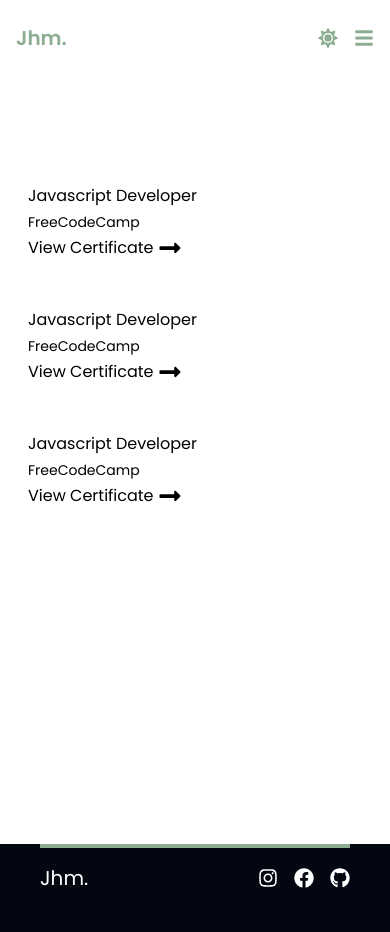
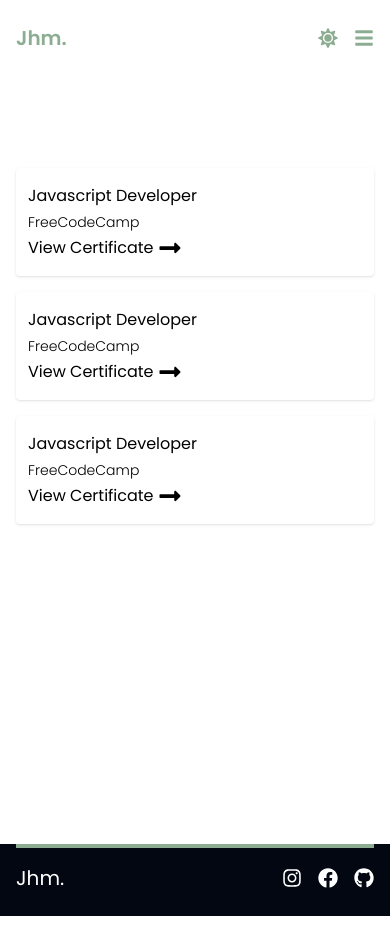
Before and after one commit to JonathanMoralde/portfolio-app, a Next.js app: page /experience in a window 390 px wide. Built offline with nearby package versions, Linux system fonts and the light colour scheme.

Commit message:
mobile & tablet ui done

```diff
--- a/src/app/about/page.tsx
+++ b/src/app/about/page.tsx
@@ -46,8 +46,8 @@ const About = () => {
       <main className="min-h-screen">
         <Navbar />
         {/* About section */}
-        <section className="container text-white px-4 py-10">
-          <article className="container">
+        <section className="w-full text-white px-4 py-10 md:px-10">
+          <article className="w-full">
             <SectionTitle text="About" />
 
             <p className="mb-4 text-xl ">
@@ -61,11 +61,11 @@ const About = () => {
         </section>
 
         {/* Tech stack section */}
-        <section className="container text-white px-4 pb-10">
-          <article className="container">
+        <section className="w-full text-white px-4 md:px-10 pb-10">
+          <article className="w-full">
             <SectionTitle text="Technology Stack" />
 
-            <div className="container flex flex-wrap">
+            <div className="w-full flex flex-wrap">
               {techStackImages.map((url, index) => (
                 <StackCard key={index} url={url} />
               ))}
@@ -74,10 +74,10 @@ const About = () => {
         </section>
 
         {/* Education background section */}
-        <section className="container text-white px-4 pb-10">
+        <section className="w-full text-white px-4 md:px-10 pb-10">
           <SectionTitle text="Educational Background" />
 
-          <article className="container flex flex-wrap">
+          <article className="w-full grid grid-cols-1 md:grid-cols-2 gap-4 md:gap-6">
             {educationalBgDetails.map((entry, index) => (
               <EducationalBg
                 key={index}
--- a/src/app/contact/page.tsx
+++ b/src/app/contact/page.tsx
@@ -8,8 +8,8 @@ const Contact = () => {
       <Navbar />
 
       {/* Contact Section */}
-      <section className="container px-4 py-10 text-white">
-        <article className="container">
+      <section className="w-full px-4 md:px-10 py-10 text-white">
+        <article className="w-full">
           <SectionTitle text="Contact" />
           <p className="mb-4">Interested in working together?</p>
           <p className="mb-4">
--- a/src/app/experience/page.tsx
+++ b/src/app/experience/page.tsx
@@ -9,12 +9,14 @@ const Experience = () => {
       <Navbar />
 
       {/* Certification Section */}
-      <section className="container px-4 py-10 text-white">
-        <article className="container">
+      <section className="w-full px-4 md:px-10 py-10 text-white">
+        <article className="w-full">
           <SectionTitle text="Certifications" />
-          <CertificationCard />
-          <CertificationCard />
-          <CertificationCard />
+          <div className="grid grid-cols-1 md:grid-cols-2 gap-4">
+            <CertificationCard />
+            <CertificationCard />
+            <CertificationCard />
+          </div>
         </article>
       </section>
     </main>
--- a/src/app/page.tsx
+++ b/src/app/page.tsx
@@ -41,7 +41,8 @@ export default function Home() {
             <StyledBtn text="View All" margin="mx-0 mb-4" />
           </div>
 
-          <article className="container">
+          <article className="grid grid-cols-1 gap-4 md:grid-cols-2">
+            <ProjectCard />
             <ProjectCard />
             <ProjectCard />
             <ProjectCard />
--- a/src/app/projects/page.tsx
+++ b/src/app/projects/page.tsx
@@ -8,9 +8,10 @@ const Projects = () => {
     <main>
       <Navbar />
       {/* Projects Section */}
-      <section className="container px-4 py-10 text-white">
+      <section className="w-full px-4 md:px-10 py-10 text-white">
         <SectionTitle text="Projects" />
-        <article className="container">
+        <article className="grid grid-cols-1 gap-4 md:grid-cols-2">
+          <ProjectCard />
           <ProjectCard />
           <ProjectCard />
           <ProjectCard />
--- a/src/components/certification/certification_card.tsx
+++ b/src/components/certification/certification_card.tsx
@@ -4,9 +4,9 @@ import { FaLocationArrow, FaLongArrowAltRight } from "react-icons/fa";
 
 const CertificationCard = () => {
   return (
-    <div className="container mb-4 bg-white text-black py-4 px-3 rounded">
+    <div className="container shadow bg-white text-black py-4 px-3 rounded">
       <h3 className="mb-1">Javascript Developer</h3>
-      <p className={"text-sm mb-1"}>FreeCodeCamp</p>
+      <p className={"text-sm mb-1 font-light"}>FreeCodeCamp</p>
       <div className="flex">
         <Link href="#" className="flex group ">
           View Certificate
--- a/src/components/drawer/drawer.tsx
+++ b/src/components/drawer/drawer.tsx
@@ -16,7 +16,7 @@ const Drawer = ({ isOpen, setIsOpen }: DrawerProps) => {
 
   return (
     <div
-      className={`bg-white fixed top-0 left-0 right-0 bottom-0 transition-all ${
+      className={`bg-white dark:bg-gray-950 dark:text-white fixed top-0 left-0 right-0 bottom-0 transition-all ${
         !isOpen ? "translate-x-full" : ""
       } z-10`}
     >
--- a/src/components/footer.tsx
+++ b/src/components/footer.tsx
@@ -4,11 +4,11 @@ import Link from "next/link";
 
 const Footer = () => {
   return (
-    <div className="w-full pb-10 bg-gray-950">
+    <div className="w-full pb-6 md:pb-10 bg-gray-950">
       {/* divider */}
-      <div className=" h-1 bg-olive-green mx-10 mb-4"></div>
+      <div className=" h-1 bg-olive-green mx-4 md:mx-10 mb-4"></div>
       {/* logo & social icons */}
-      <div className="flex justify-between items-center px-10">
+      <div className="flex justify-between items-center px-4 md:px-10">
         <Link href="/" className="text-xl text-white me-4">
           Jhm.
         </Link>
--- a/src/components/projects/project_card.tsx
+++ b/src/components/projects/project_card.tsx
@@ -1,7 +1,7 @@
 import React from "react";
 
 const ProjectCard = () => {
-  return <div className="bg-white w-full h-40 mb-4"></div>;
+  return <div className="bg-white w-full h-40"></div>;
 };
 
 export default ProjectCard;
--- a/src/components/sectionTitle/section_title.tsx
+++ b/src/components/sectionTitle/section_title.tsx
@@ -6,7 +6,7 @@ type SectionTitleProps = {
 
 const SectionTitle = (props: SectionTitleProps) => {
   const { text } = props;
-  return <h3 className="text-3xl mb-4 font-semibold">{text}</h3>;
+  return <h3 className="text-3xl md:text-5xl mb-4 font-semibold">{text}</h3>;
 };
 
 export default SectionTitle;
--- a/src/components/techstack/stack_card.tsx
+++ b/src/components/techstack/stack_card.tsx
@@ -9,7 +9,7 @@ const StackCard = (props: StackCardProps) => {
   const { url } = props;
 
   return (
-    <div className="w-28% h-24 bg-white py-5 px-4 mb-4 me-4 rounded shadow">
+    <div className="w-28% md:w-1/5 h-24 md:h-28 bg-white py-5 md:py-7 px-4 md:px-8 mb-4 me-4 rounded shadow">
       <div className="relative container h-full">
         <Image src={url} alt={url} fill className="object-contain" />
       </div>
--- a/tailwind.config.ts
+++ b/tailwind.config.ts
@@ -10,6 +10,7 @@ const config: Config = {
     extend: {
       width: {
         "28%": "28%",
+        "22%": "22%",
       },
       height: {
         "sm-hero": "30.625rem",
```
